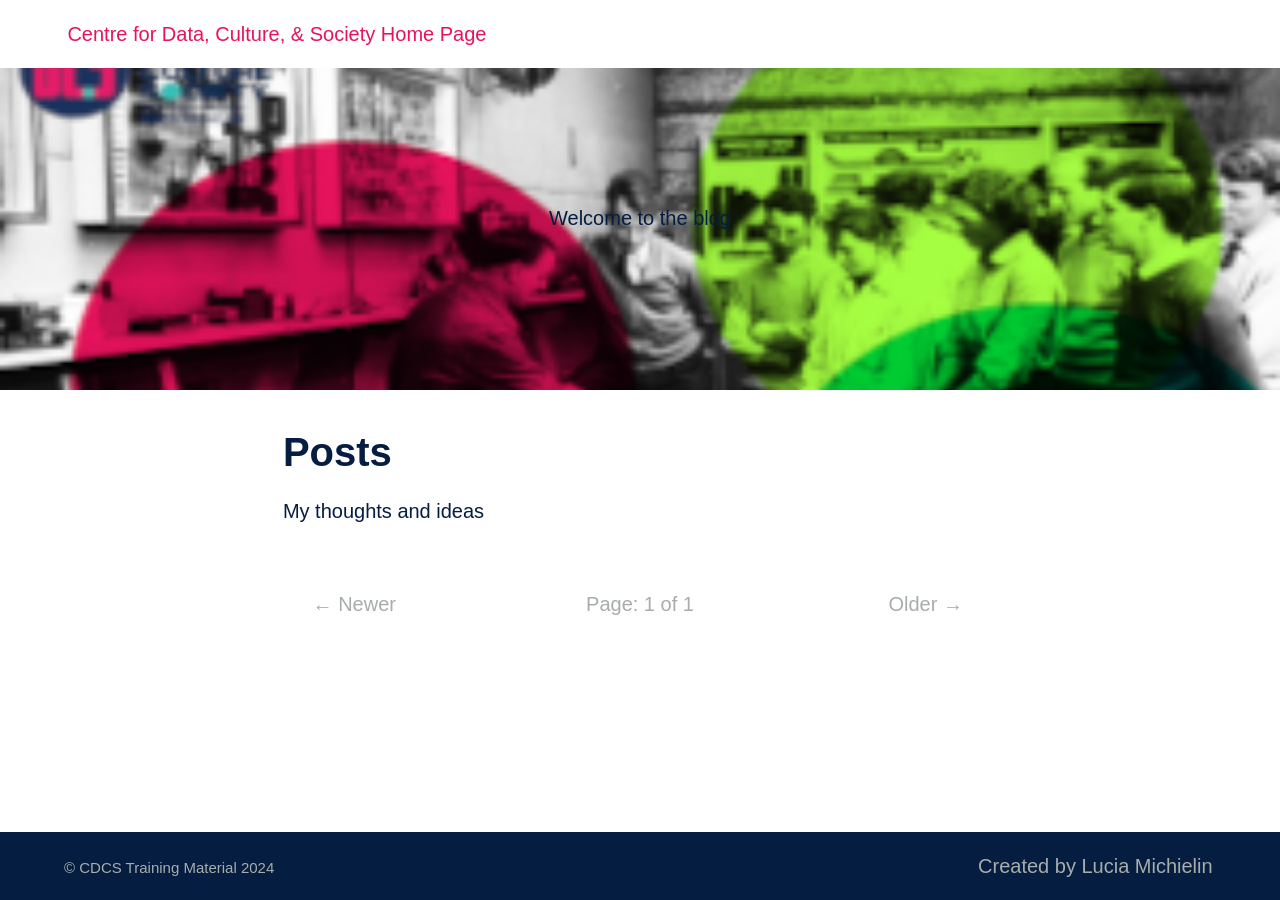
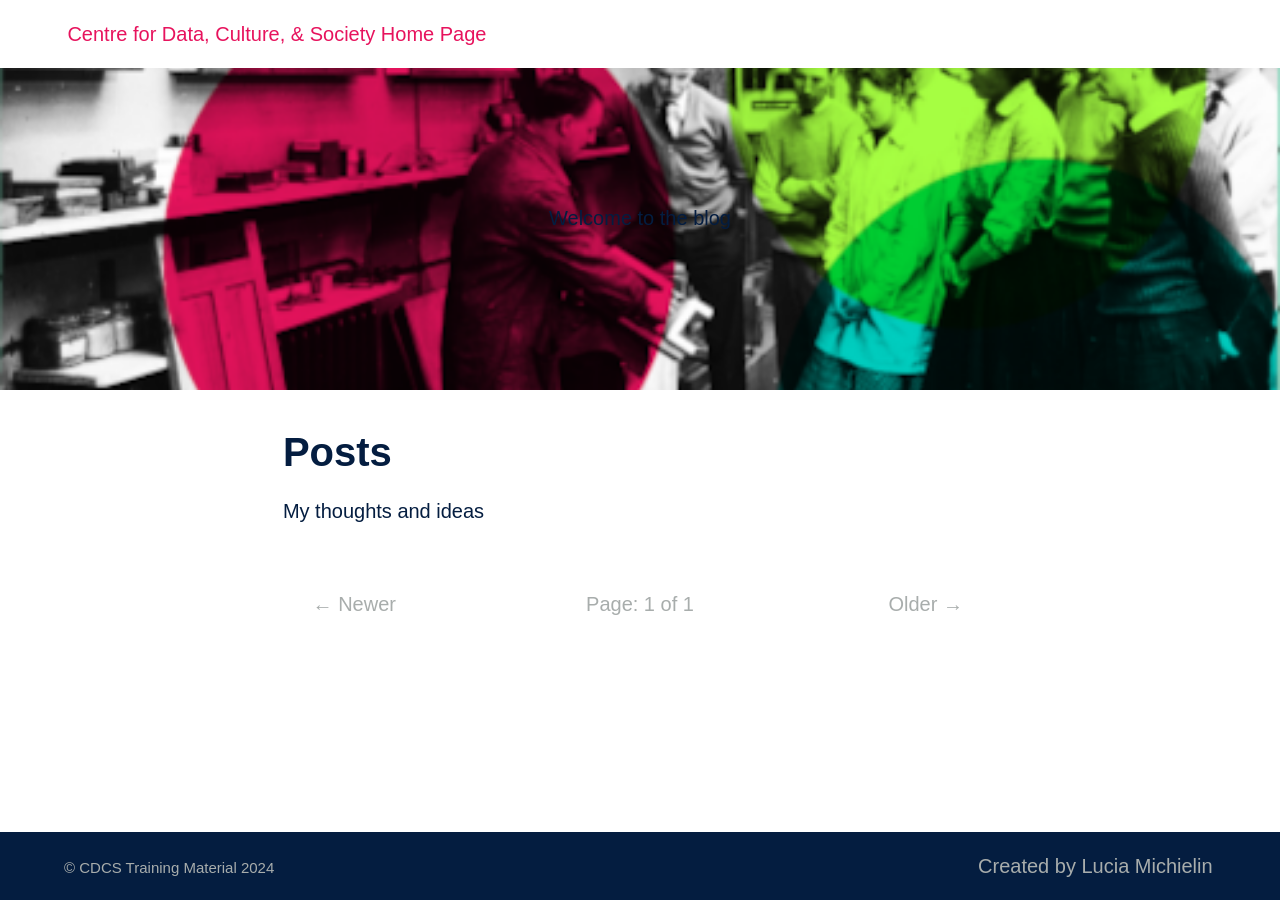
Before and after one commit to DCS-training/DCS-training.github.io, a Jekyll site: the page built from blog/index.html, in a window 1280 px wide. Built offline with Jekyll 4.4.1, drawn with Linux system fonts in a browser that asks for light colours; the list of posts is cut into pages by our own code.

Commit message:
Edited images

```diff
--- a/_config.yml
+++ b/_config.yml
@@ -67,7 +67,7 @@ collections:
     description: "My thoughts and ideas" # The post list page content
     feature_text: |
       Welcome to the blog
-    feature_image: "/assets/default-social-image2.png"
+    feature_image: "/assets/imageTry.png"
 
 # 6. Jekyll collections settings
 defaults:
@@ -75,7 +75,7 @@ defaults:
     scope:
       path: ""
     values:
-      image: "/assets/default-social-image2.png" # Default image for sharing
+      image: "/assets/imageTry.png" # Default image for sharing
   -
     scope:
       path: ""
```
Also changed, not shown: assets/imageTry.png (added).
